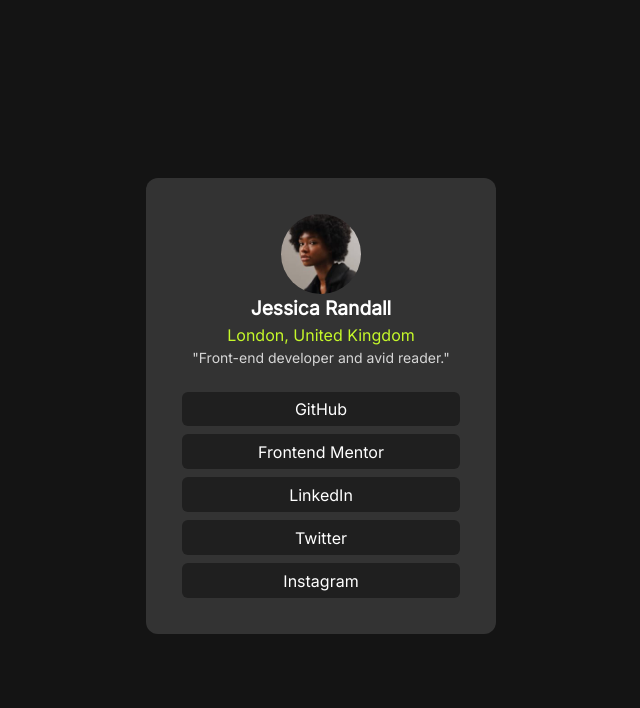
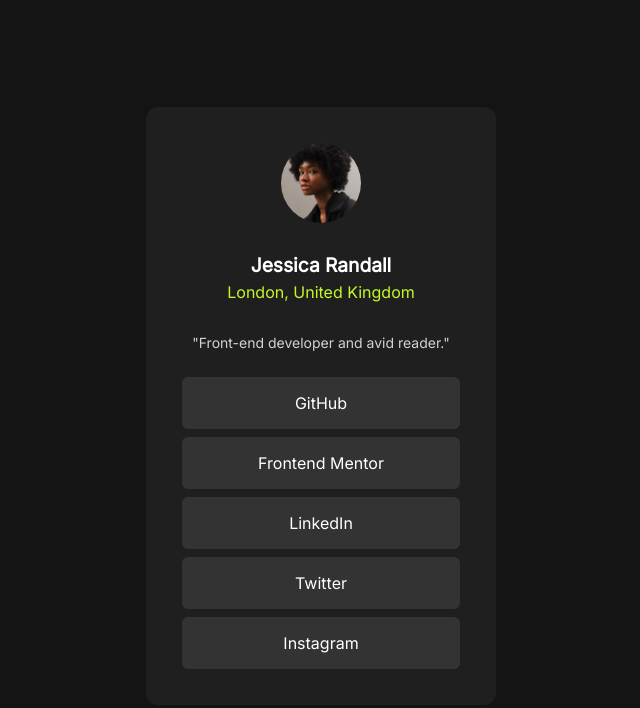
Before and after one commit to Rohanbasnet12/profile-card-page, a plain HTML site: page index.html in a window 1280 px wide. Shown: the whole page, without its empty margins (319-959 px from the left). Drawn offline with nearby package versions, Linux system fonts and the light colour scheme.

Commit message:
Change the background color

```diff
--- a/index.html
+++ b/index.html
@@ -35,21 +35,21 @@
         </div>
       </div>
       <div class="links h-full row-span-3 grid grid-col-5 gap-2 pt-6">
-        <button class="btn text-white rounded-md">
+        <div role="button" class="btn text-white rounded-md flex justify-center items-center">
           <a href="#">GitHub</a>
-        </button>
-        <button class="btn text-white rounded-md">
+        </div>
+        <div role="button" class="btn text-white rounded-md flex justify-center items-center">
           <a href="#">Frontend Mentor</a>
-        </button>
-        <button class="btn text-white rounded-md">
+        </div>
+        <div role="button" class="btn text-white rounded-md flex justify-center items-center">
           <a href="#">LinkedIn</a>
-        </button>
-        <button class="btn text-white rounded-md">
+        </div>
+        <div role="button" class="btn text-white rounded-md flex justify-center items-center">
           <a href="#">Twitter</a>
-        </button>
-        <button class="btn text-white rounded-md">
+        </div>
+        <div role="button" class="btn text-white rounded-md flex justify-center items-center">
           <a href="#">Instagram</a>
-        </button>
+        </div>
       </div>
       <div class="profileImg container md:w-1/2 md:h-4/5 lg:w-2/5">
         <img src="./assets/images/avatar-jessica.jpeg" alt="image of Jessica">
--- a/public/styles/style.css
+++ b/public/styles/style.css
@@ -49,8 +49,9 @@ body {
 
 /* profile-card Styling */
 #profile-card {
-    background: var(--GREY);
+    background: var(--DARK-GREY);
     max-width: 350px;
+    min-height: 598px;
 }
 
 .img {
@@ -85,7 +86,7 @@ body {
 
 /* STYLING DESCRIPTION SECTION */
 .btn {
-    background: var(--DARK-GREY);
+    background: var(--GREY);
     transition: all .2s;
 }
 
```
